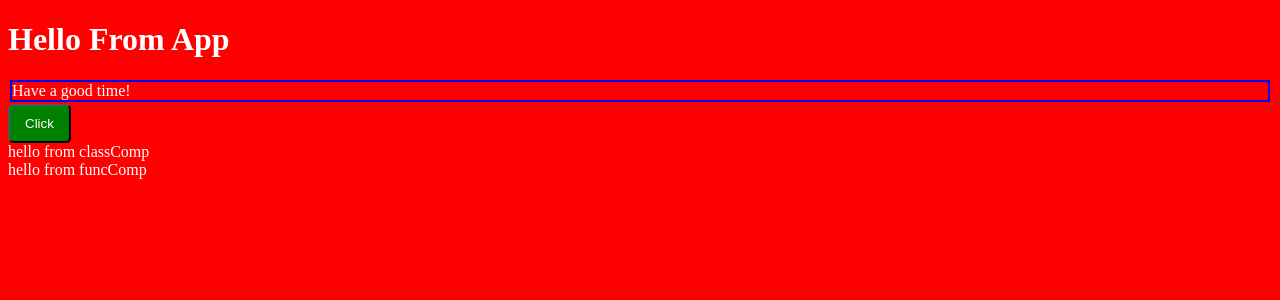
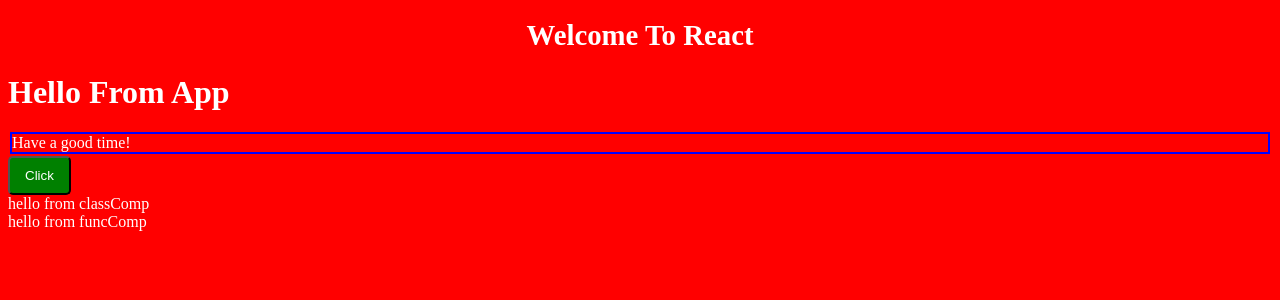
Before and after one commit to regnoh/cra-beginner, a React (Create React App) app: page / in a window 1280 px wide. Shown: the top 300 px of the page. Built offline with nearby package versions, Linux system fonts and the light colour scheme.

Commit message:
styled-components(npm)

```diff
--- a/package.json
+++ b/package.json
@@ -7,7 +7,8 @@
     "node-sass": "^4.12.0",
     "react": "^16.10.2",
     "react-dom": "^16.10.2",
-    "react-scripts": "3.2.0"
+    "react-scripts": "3.2.0",
+    "styled-components": "^4.4.0"
   },
   "scripts": {
     "start": "react-scripts start",
--- a/src/App.js
+++ b/src/App.js
@@ -2,6 +2,7 @@ import React from "react";
 import ClassComp from "./ClassComp";
 import FuncComp from "./FuncComp";
 import Button from "./components/Button/Button.js";
+import Title from "./components/Title";
 import "./App.css";
 import styles from "./App.module.css";
 import "./App.scss"; // yarn add node-sass
@@ -9,6 +10,7 @@ import "./App.scss"; // yarn add node-sass
 const App = () => {
   return (
     <div className="app">
+      <Title title="welcome to react" />
       <h1 className={styles.title}>hello from app</h1>
       <p className="desc" style={{ margin: "2px" }}>
         Have a good time!
--- /dev/null
+++ b/src/components/Title.js
@@ -0,0 +1,14 @@
+import React from "react";
+import styled from "styled-components";
+const Title = ({ title }) => {
+  return <StyledTitle>{title}</StyledTitle>;
+};
+
+const StyledTitle = styled.h1`
+  font-size: 1.8em;
+  text-align: center;
+  color: #fff;
+  text-transform: capitalize;
+`;
+
+export default Title;
```
Also changed, not shown: 1 other file (tests, documents, lock files or other folders).
